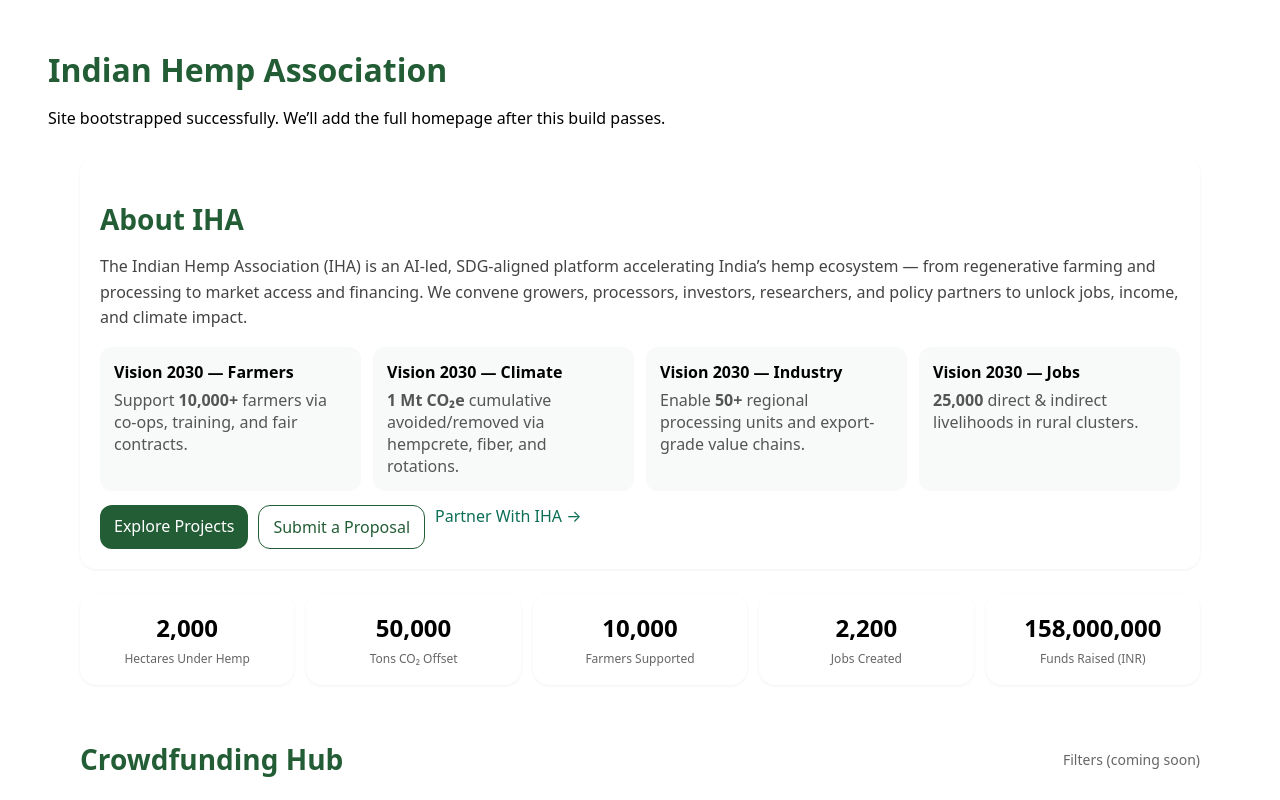
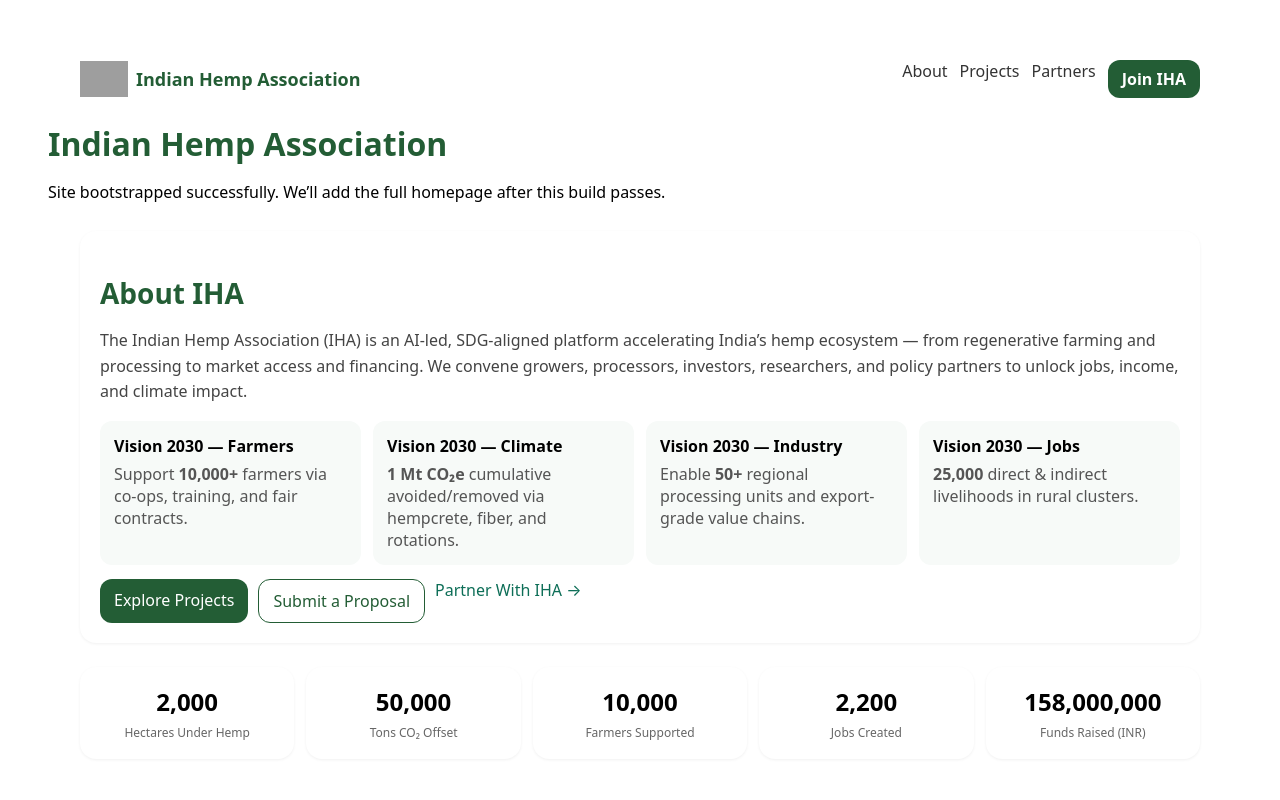
Before and after one commit to IHA-108/iha-website, a Next.js app: page / in a window 1280 px wide. Shown: the top 800 px of the page. Built offline with nearby package versions, Linux system fonts and the light colour scheme; grey boxes are pictures that could not be loaded.

Commit message:
Update index.js

```diff
--- a/pages/index.js
+++ b/pages/index.js
@@ -13,7 +13,23 @@ export default function Home() {
       </Head>
 
       <main style={{ padding: '40px', fontFamily: 'system-ui, -apple-system, Segoe UI, Roboto, Helvetica, Arial' }}>
-        <h1 style={{ margin: 0, color: '#235d35' }}>Indian Hemp Association</h1>
+        {/* HEADER / NAVBAR */}
+<header style={{ maxWidth: 1120, margin: "0 auto", padding: "12px 16px 24px",
+  display: "flex", alignItems: "center", justifyContent: "space-between" }}>
+  <div style={{ display: "flex", alignItems: "center", gap: 8 }}>
+    <img src="/logo.png" alt="Indian Hemp Association" style={{ height: 36, width: "auto" }} />
+    <span style={{ fontWeight: 700, fontSize: 18, color: "#235d35" }}>Indian Hemp Association</span>
+  </div>
+  <div style={{ display: "flex", gap: 12 }}>
+    <a href="#about" style={{ color: "#333", textDecoration: "none" }}>About</a>
+    <a href="#projects" style={{ color: "#333", textDecoration: "none" }}>Projects</a>
+    <a href="#partners" style={{ color: "#333", textDecoration: "none" }}>Partners</a>
+    <a href="mailto:info@indianhempassociation.com?subject=Join%20IHA" style={{
+      background: "#235d35", color: "#fff", padding: "8px 14px", borderRadius: 12,
+      textDecoration: "none", fontWeight: 600 }}>Join IHA</a>
+  </div>
+</header>
+<h1 style={{ margin: 0, color: '#235d35' }}>Indian Hemp Association</h1>
         <p>Site bootstrapped successfully. We’ll add the full homepage after this build passes.</p>
 {/* HERO SECTION */}{/* IMPACT COUNTERS */} {/* ABOUT + VISION 2030 */}
 <section id="about" style={{ maxWidth: 1120, margin: "28px auto 0", padding: "0 16px" }}>
```
